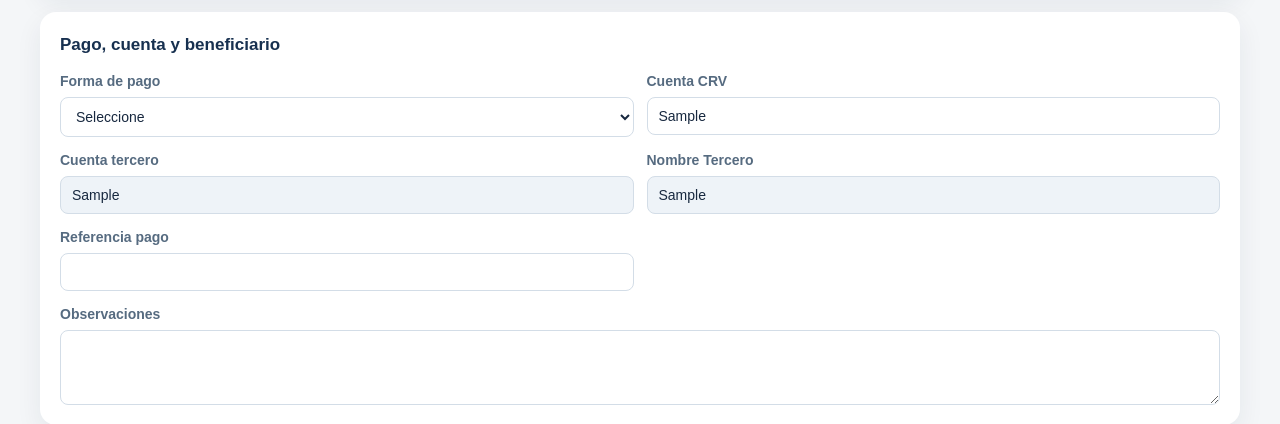
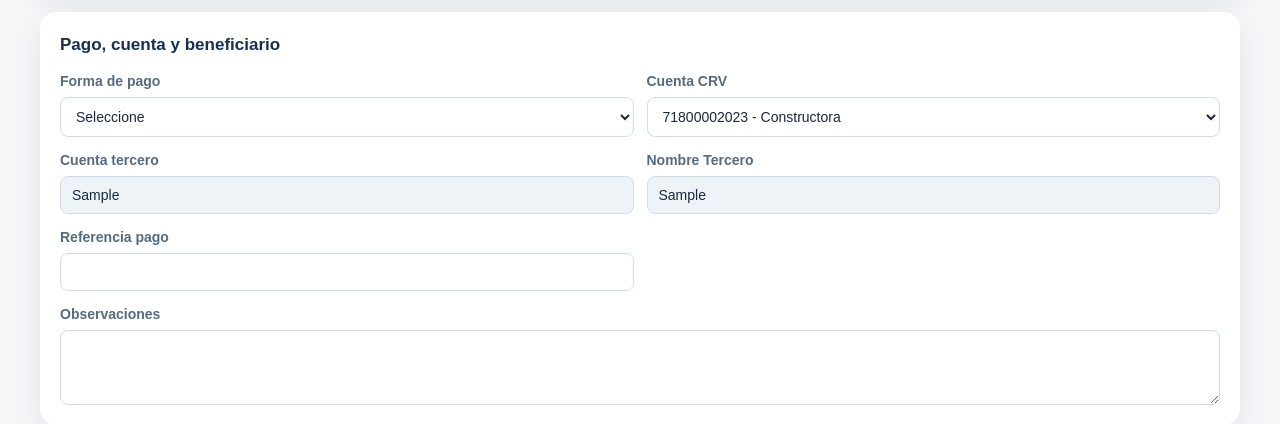
Before and after one commit to comprasconstructoracrv-afk/contabilidad, a Flask app: template app/templates/contabilidad/crv_nuevo_movimiento.html in a window 1280 px wide. Shown: the part 2069-2493 px from the top of the page. Run offline with Flask 3, Linux system fonts and the light colour scheme; tables that the repository leaves empty hold one stand-in row (values such as "Sample post"); the template is opened without the code that fills it: values that come from a table or form of the project are taken from there, most other values are stand-ins (such as "Sample title", 1, 10 or a date in 2020).

Commit message:
fix: Select en cuenta de constructora

```diff
--- a/app/templates/contabilidad/crv_nuevo_movimiento.html
+++ b/app/templates/contabilidad/crv_nuevo_movimiento.html
@@ -619,10 +619,17 @@
                                             value="{{ x }}" {% if movimiento and movimiento.forma_pago==x %}selected{%
                                             endif %}>{{ x }}</option>{% endfor %}
                                     </select></div>
-                                <div class="field"><label>Cuenta CRV</label><input name="cuenta"
-                                        value="{{ movimiento.cuenta if movimiento else '' }}"
-                                        placeholder="Ej: 71800002023"></div>
-
+                                <div class="field"><label>Cuenta CRV</label><select name="cuenta" id="cuenta" required>
+                                        <option value="71800002023" {% if not movimiento or movimiento.cuenta == '71800002023' %}selected{% endif %}>
+                                            71800002023 - Constructora
+                                        </option>
+                                        <!-- Pars una nueva cuenta en caso de existir, solo agregar la siguiente instuccion:
+                                        <option value="99999999999" {% if movimiento and movimiento.cuenta == '99999999999' %}selected{% endif %}>
+                                            99999999999 - Accionista
+                                        </option>
+                                        -->
+                                    </select>
+                                </div>
                                 <div class="field">
                                     <label>Cuenta tercero</label>
                                     <input name="cuenta_destino" id="cuenta_destino"
```
